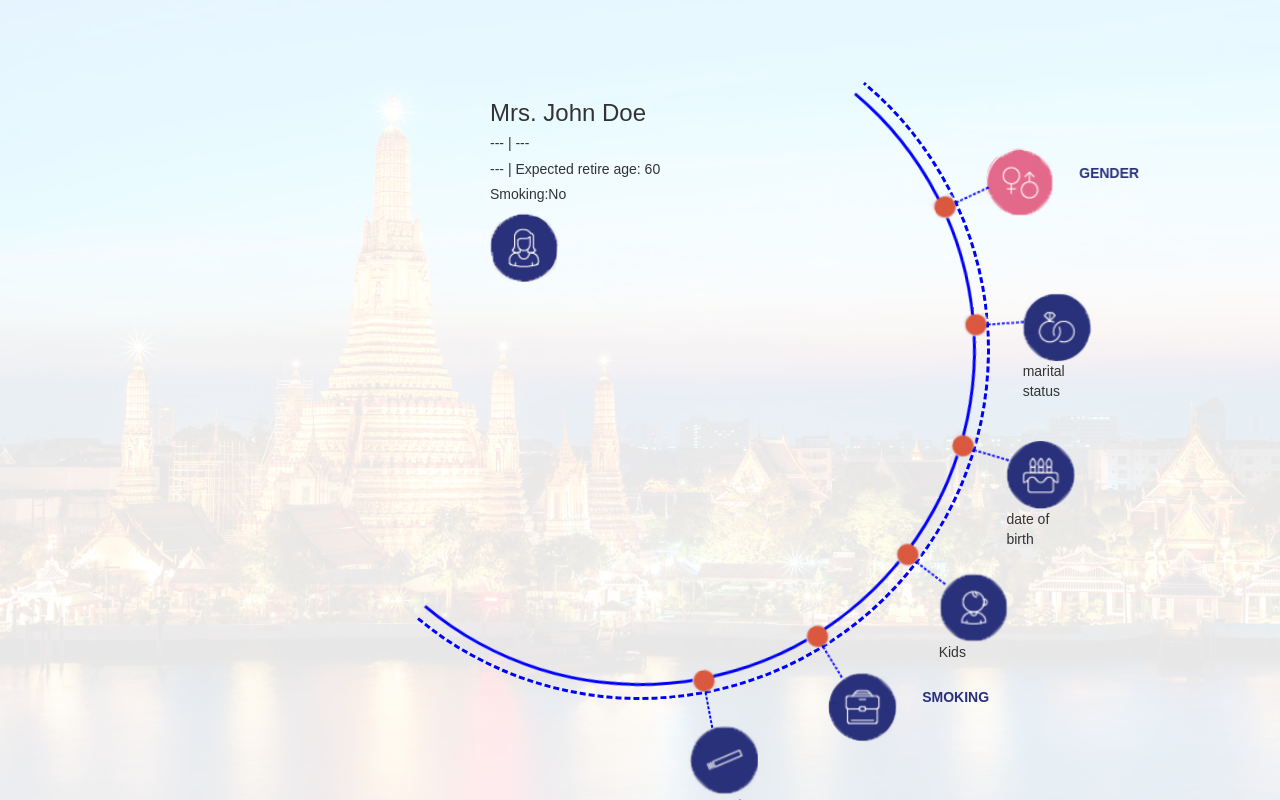
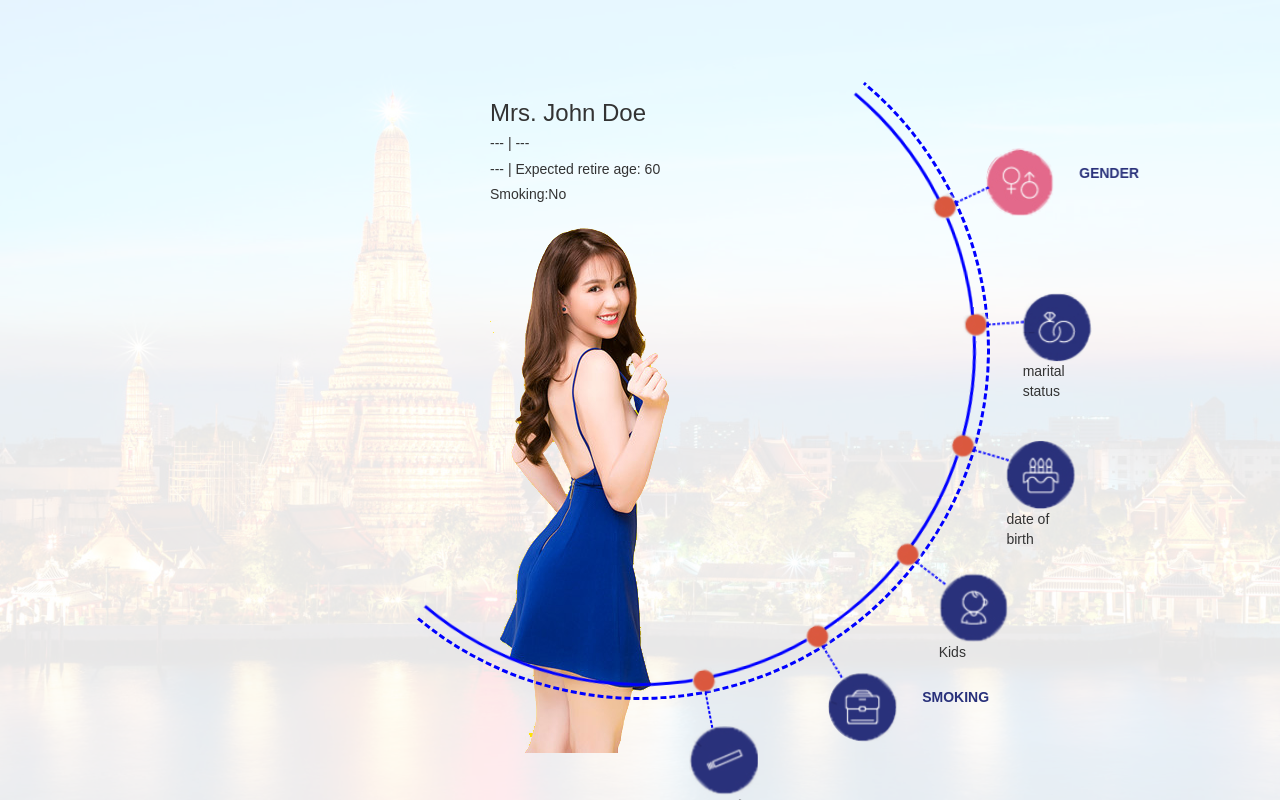
Before and after one commit to noce30/Demo-Reactjs, a React (Create React App) app in the folder my-app/: page / in a window 1280 px wide. Built offline with nearby package versions, Linux system fonts and the light colour scheme.

Commit message:
- update image profile

```diff
--- a/my-app/src/components/PersonalInfoPanel.js
+++ b/my-app/src/components/PersonalInfoPanel.js
@@ -1,8 +1,8 @@
 import React, { Component } from 'react';
 
 import SummaryInformation from "../components/SummaryInfo"
-import iconMale from "../assets/img/icons-demo/icon_male.png";
-import iconFemale from "../assets/img/icons-demo/icon_female.png";
+import iconMale from "../assets/img/icons-demo/icon_man.png";
+import iconFemale from "../assets/img/icons-demo/icon_women.png";
 import { connect } from "react-redux";
 
 const mockCustomer = {
@@ -34,7 +34,7 @@ class PersonalInfoPanel extends Component {
         return (
             <div>
                 <SummaryInformation customer={mockCustomer} isMale={this.props.isMale} isSmoking={this.props.isSmoking} />
-                <img src={this.props.isMale ? iconFemale : iconMale} />
+                <img src={this.props.isMale ? iconMale : iconFemale} />
             </div>
         );
     }
```
Also changed, not shown: my-app/src/assets/img/icons-demo/icon_man.png (added), my-app/src/assets/img/icons-demo/icon_women.png (added).
